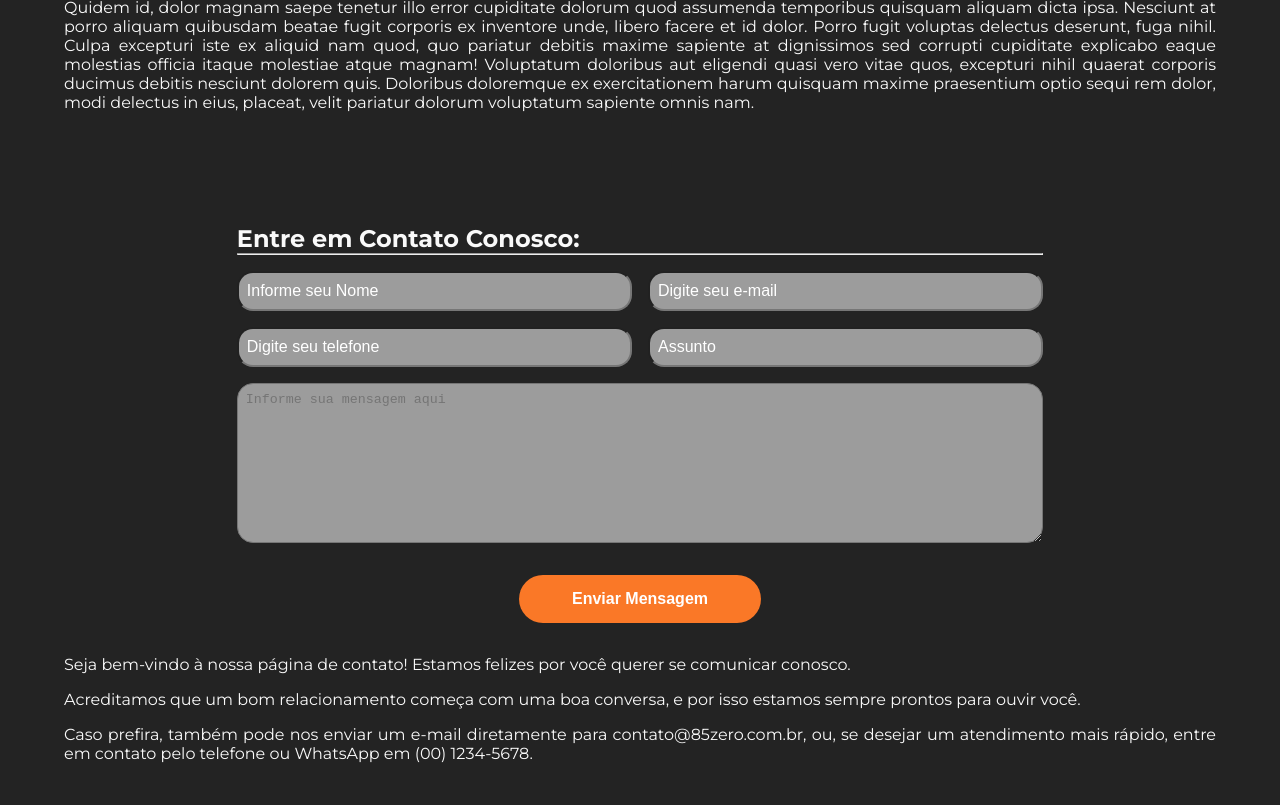
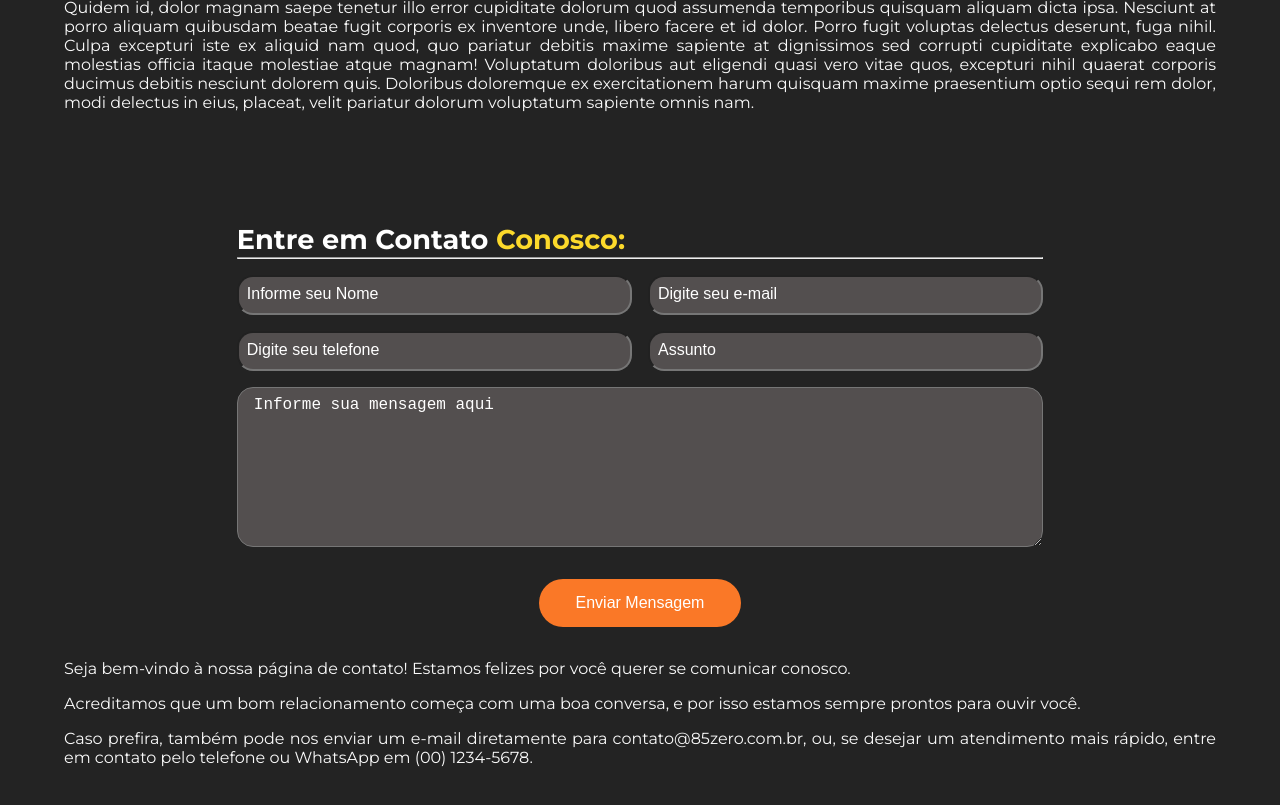
Before and after one commit to cosmoelton/site-zero85-games, a plain HTML site: page index.html in a window 1280 px wide. Shown: the part 680-1485 px from the top of the page. Drawn offline with Linux system fonts and the light colour scheme.

Commit message:
atualizacao-formulario

```diff
--- a/css/style.css
+++ b/css/style.css
@@ -155,7 +155,7 @@ form {
                 input{
                     height: 2.5rem;
                     border-radius: 1rem;
-                    background-color: #9c9c9c;
+                    background-color: #534f4f;
 
                     &::placeholder{
                         font-size: 1rem;
@@ -177,17 +177,23 @@ form {
             border-radius: 1rem;
             height: 10rem;
             padding: 0.5rem;
-            color: rgb(255, 255, 255);
-            background-color: #9c9c9c;
+            background-color: #534f4f;
+
+            &::placeholder{
+                font-size: 1rem;
+                color: rgb(255, 255, 255);
+                padding-left: 0.5rem;
+
+            }
         }
 
         button{
-            width: 30%;
+            width: 25%;
             margin: 1rem 0;
             height: 3rem;
             border-radius: 2rem;
             font-size: 1rem;
-            font-weight: 600;
+            font-weight: 100;
             padding: 0.5rem;
             border: none;
             background-color: #fa7827;
@@ -200,8 +206,6 @@ form {
             background-color: rgb(252, 217, 43);
 
             }
-
-
 
         }
 
@@ -246,39 +250,21 @@ footer div {
     padding: 20px;
   }*/
 
-  .texto-contato p {
+  .texto-contato {
     text-align: justify;
-    align-items: flex-start;
-    font-size: 16px;
-    line-height: 1.6;
-    color: white;
+    /*align-items: flex-start;*/
+    font-size: 1.7rem;
+    line-height: 1.2;
+    color: rgb(255, 255, 255);
+
+    .texto-conosco{
+        color: rgb(252, 217, 43);
+
+        texto-pag-contato{
+            text-align: justify;
+            width: 100%;
+
+
+        }
   }
-
-  /* input {
-    width: 100%;
-    padding: 16px;
-    font-size: 16px;
-    color:rgb(100, 100, 100)
-  } */
-
- /* button {
-    width: 70%;
-    padding: 12px;
-    background-color: #c8d41bc2;
-    color: white;
-    border: none;
-    cursor: pointer;
-    font-size: 14px;
-    margin-top: 10px;
-    color: #000000;
-  }  */
-
-  /* textarea {
-    width: 100%;
-    font-size: 16px;
-    box-sizing: border-box;
-    resize: vertical;
-    color:rgb(100, 100, 100)
-    text align:;
-
-} */
+}
```
Also changed, not shown: produtos.html (line endings or trailing spaces), 1 other file.
